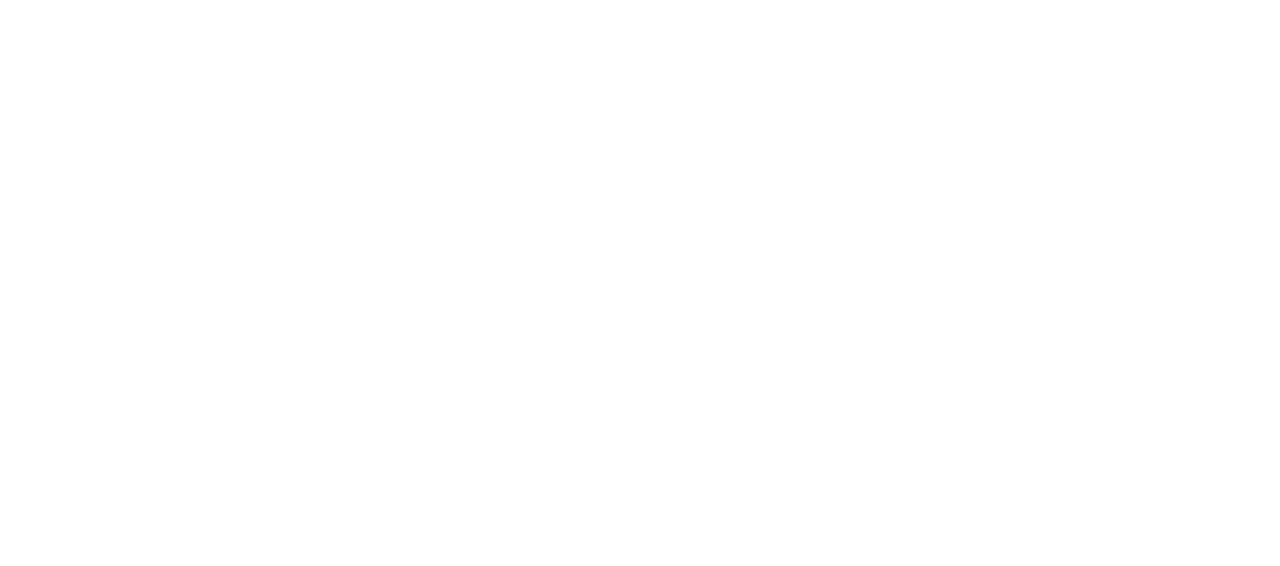
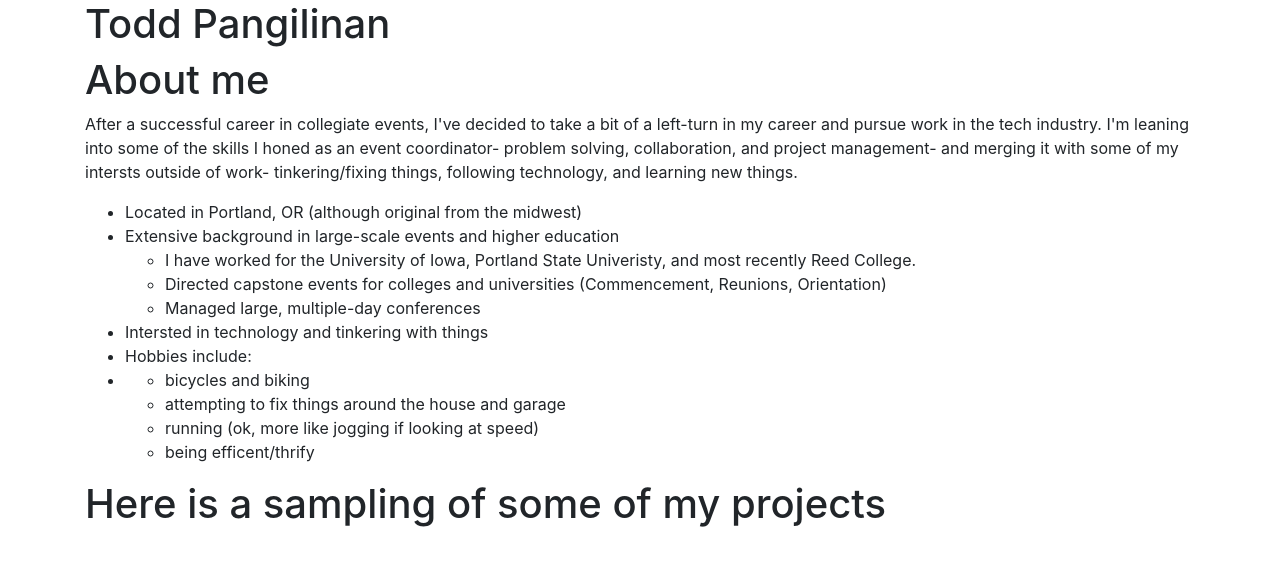
Before and after one commit to pangtodd/portfolio, a plain HTML site: page index.html in a window 1280 px wide. Drawn offline with Linux system fonts and the light colour scheme.

Commit message:
update index.html content.

```diff
--- a/css/styles.css
+++ b/css/styles.css
@@ -0,0 +1,4 @@
+.smaller {
+  height: 25%;
+  width: auto;
+}
--- a/index.html
+++ b/index.html
@@ -6,4 +6,29 @@
   <link href="css/styles.css" rel="stylesheet" type="text/css">
 </head>
 <body>
-  <div class="container"></div>
+  <div class="container">
+    <h1>Todd Pangilinan</h1>
+    <h1>About me </h1>
+    <p>After a successful career in collegiate events, I've decided to take a bit of a left-turn in my career and pursue work in the tech industry. I'm leaning into some of the skills I honed as an event coordinator- problem solving, collaboration, and project management- and merging it with some of my intersts outside of work- tinkering/fixing things, following technology, and learning new things.</p>
+    <ul>
+      <li>Located in Portland, OR (although original from the midwest)</li>
+      <li>Extensive background in large-scale events and higher education</li>
+        <ul>
+          <li>I have worked for the University of Iowa, Portland State Univeristy, and most recently Reed College.</li>
+          <li>Directed capstone events for colleges and universities (Commencement, Reunions, Orientation)</li>
+          <li>Managed large, multiple-day conferences</li>
+        </ul>
+      <li>Intersted in technology and tinkering with things</li>
+      <li>Hobbies include:<li>
+          <ul>
+        <li>bicycles and biking
+        <li>attempting to fix things around the house and garage</li>
+        <li>running (ok, more like jogging if looking at speed)</li>
+        <li>being efficent/thrify</li>
+          </ul>
+    </ul>
+    <h1>Here is a sampling of some of my projects</h1>
+
+  </div>
+</body>
+</html>
```
